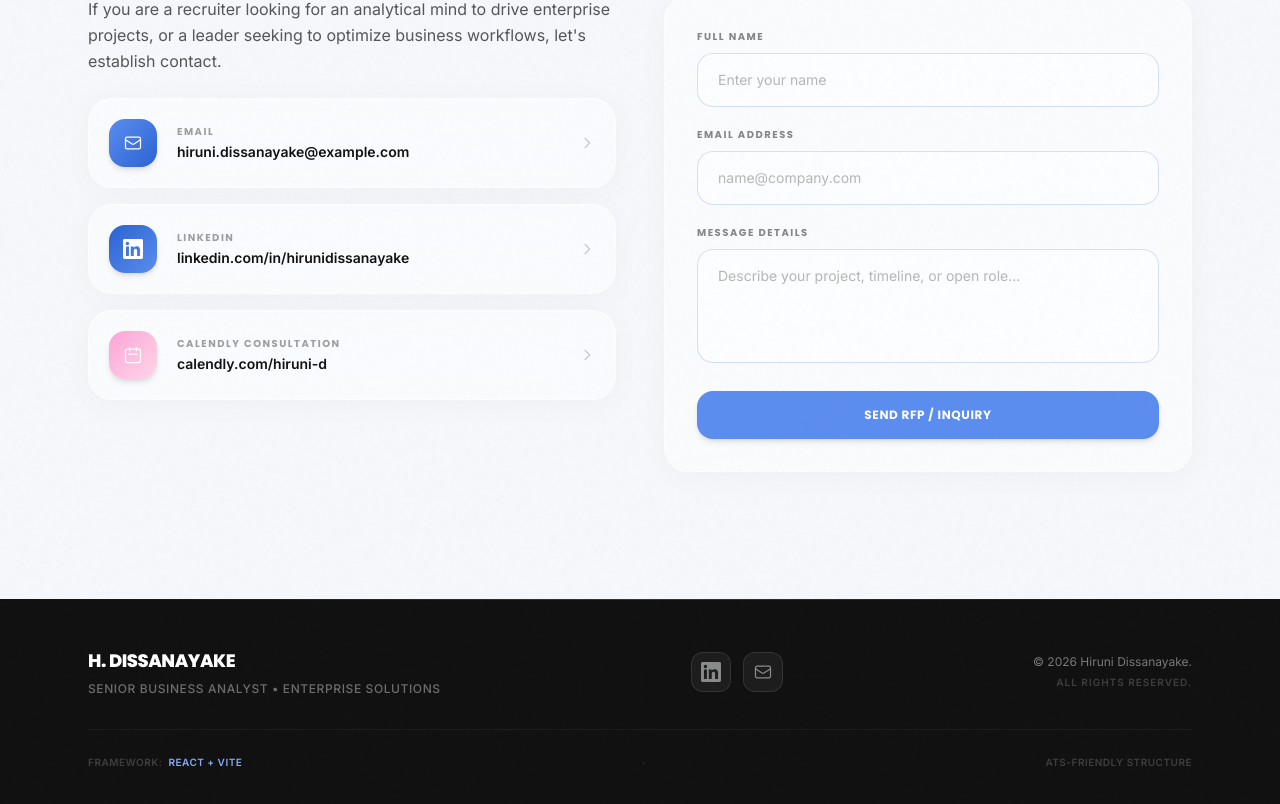
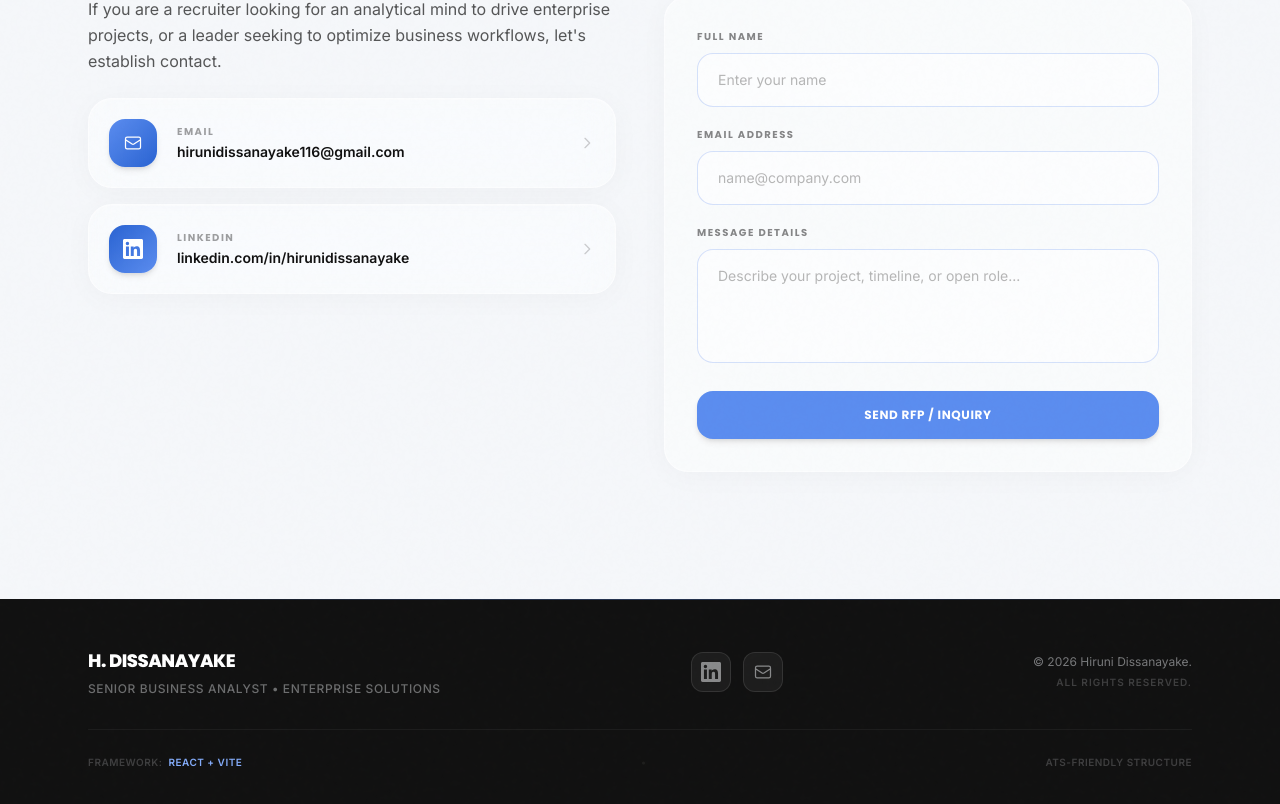
Before and after one commit to hiru-personal/My-Portfolio-, a React (Vite) app: page / in a window 1280 px wide. Shown: the part 10652-11456 px from the top of the page. Built offline with nearby package versions, Linux system fonts and the light colour scheme; the HTML template or start-up script is replaced by a standard one.

Commit message:
update portfolio

```diff
--- a/src/components/Contact.jsx
+++ b/src/components/Contact.jsx
@@ -6,24 +6,60 @@ function Contact() {
   const [formData, setFormData] = useState({ name: '', email: '', message: '' });
   const [submitted, setSubmitted] = useState(false);
   const [focused, setFocused] = useState(null);
+  const [isSubmitting, setIsSubmitting] = useState(false);
+  const [submitError, setSubmitError] = useState(null);
 
   const handleChange = (e) =>
     setFormData((prev) => ({ ...prev, [e.target.name]: e.target.value }));
 
-  const handleSubmit = (e) => {
+  const handleSubmit = async (e) => {
     e.preventDefault();
-    setSubmitted(true);
-    setTimeout(() => {
-      setSubmitted(false);
-      setFormData({ name: '', email: '', message: '' });
-    }, 3000);
+    setIsSubmitting(true);
+    setSubmitError(null);
+
+    const accessKey = import.meta.env.VITE_WEB3FORMS_ACCESS_KEY || "YOUR_ACCESS_KEY_HERE";
+
+    const payload = {
+      access_key: accessKey,
+      name: formData.name,
+      email: formData.email,
+      message: formData.message,
+      subject: "New Portfolio Inquiry from " + formData.name,
+      from_name: formData.name,
+    };
+
+    try {
+      const response = await fetch("https://api.web3forms.com/submit", {
+        method: "POST",
+        headers: {
+          "Content-Type": "application/json",
+          Accept: "application/json"
+        },
+        body: JSON.stringify(payload)
+      });
+
+      const result = await response.json();
+      if (result.success) {
+        setSubmitted(true);
+        setFormData({ name: '', email: '', message: '' });
+        setTimeout(() => {
+          setSubmitted(false);
+        }, 5000);
+      } else {
+        setSubmitError(result.message || "Failed to send. Please check your credentials or try again.");
+      }
+    } catch (err) {
+      setSubmitError("Failed to send message. Please check your internet connection.");
+    } finally {
+      setIsSubmitting(false);
+    }
   };
 
   const contactLinks = [
     {
       label: 'Email',
-      value: 'hiruni.dissanayake@example.com',
-      href: 'mailto:hiruni.dissanayake@example.com',
+      value: 'hirunidissanayake116@gmail.com',
+      href: 'mailto:hirunidissanayake116@gmail.com',
       gradient: 'from-ba-blue to-ba-blue-dark',
       icon: (
         <svg className="w-5 h-5 text-white" fill="none" stroke="currentColor" viewBox="0 0 24 24">
@@ -39,17 +75,6 @@ function Contact() {
       icon: (
         <svg className="w-5 h-5 text-white" fill="currentColor" viewBox="0 0 24 24">
           <path d="M20.447 20.452h-3.554v-5.569c0-1.328-.027-3.037-1.852-3.037-1.853 0-2.136 1.445-2.136 2.939v5.667H9.351V9h3.414v1.561h.046c.477-.9 1.637-1.85 3.37-1.85 3.601 0 4.267 2.37 4.267 5.455v6.286zM5.337 7.433a2.062 2.062 0 01-2.063-2.065 2.064 2.064 0 112.063 2.065zm1.782 13.019H3.555V9h3.564v11.452zM22.225 0H1.771C.792 0 0 .774 0 1.729v20.542C0 23.227.792 24 1.771 24h20.451C23.2 24 24 23.227 24 22.271V1.729C24 .774 23.2 0 22.222 0h.003z" />
-        </svg>
-      ),
-    },
-    {
-      label: 'Calendly Consultation',
-      value: 'calendly.com/hiruni-d',
-      href: 'https://calendly.com',
-      gradient: 'from-ba-pink-dark to-ba-pink',
-      icon: (
-        <svg className="w-5 h-5 text-white" fill="none" stroke="currentColor" viewBox="0 0 24 24">
-          <path strokeLinecap="round" strokeLinejoin="round" strokeWidth={1.5} d="M8 7V3m8 4V3m-9 8h10M5 21h14a2 2 0 002-2V7a2 2 0 00-2-2H5a2 2 0 00-2 2v12a2 2 0 002 2z" />
         </svg>
       ),
     },
@@ -182,19 +207,28 @@ function Contact() {
                 />
               </div>
 
+              {submitError && (
+                <div className="text-red-500 dark:text-red-400 text-xs font-semibold text-center pb-2 animate-pulse">
+                  ⚠️ {submitError}
+                </div>
+              )}
+
               <button
                 type="submit"
+                disabled={isSubmitting}
                 className={`group relative w-full font-poppins font-bold text-xs uppercase tracking-wider py-4 rounded-2xl overflow-hidden transition-all duration-500 ${
                   submitted
                     ? 'bg-emerald-500 text-white shadow-lg'
+                    : isSubmitting
+                    ? 'bg-ba-blue/70 text-white shadow-md cursor-not-allowed'
                     : 'bg-ba-blue text-white shadow-md hover:bg-ba-blue-dark hover:-translate-y-0.5'
                 }`}
               >
-                {!submitted && (
+                {!submitted && !isSubmitting && (
                   <span className="absolute inset-0 bg-gradient-to-r from-transparent via-white/10 to-transparent -translate-x-full group-hover:translate-x-full transition-transform duration-700" />
                 )}
                 <span className="relative z-10 flex items-center justify-center gap-2">
-                  {submitted ? '✓ Communication Sent' : 'Send RFP / Inquiry'}
+                  {submitted ? '✓ Communication Sent' : isSubmitting ? 'Sending Message...' : 'Send RFP / Inquiry'}
                 </span>
               </button>
             </div>
--- a/src/components/Footer.jsx
+++ b/src/components/Footer.jsx
@@ -13,7 +13,7 @@ function Footer() {
     },
     {
       label: 'Email',
-      href: 'mailto:hiruni.dissanayake@example.com',
+      href: 'mailto:hirunidissanayake116@gmail.com',
       icon: (
         <svg className="w-5 h-5" fill="none" stroke="currentColor" viewBox="0 0 24 24">
           <path strokeLinecap="round" strokeLinejoin="round" strokeWidth={1.5} d="M3 8l7.89 5.26a2 2 0 002.22 0L21 8M5 19h14a2 2 0 002-2V7a2 2 0 00-2-2H5a2 2 0 00-2 2v10a2 2 0 002 2z" />
--- a/src/components/Hero.jsx
+++ b/src/components/Hero.jsx
@@ -212,7 +212,7 @@ function Hero() {
                       Contact Info
                     </h4>
                     <p className="text-xs text-ba-dark/70 dark:text-ba-light/70 leading-relaxed">
-                      📧 hiruni.dissanayake@example.com
+                      📧 hirunidissanayake116@gmail.com
                       <br />
                       🔗 linkedin.com/in/hirunidissanayake
                       <br />
```
Also changed, not shown: 4 other files (tests, documents, lock files or other folders).
